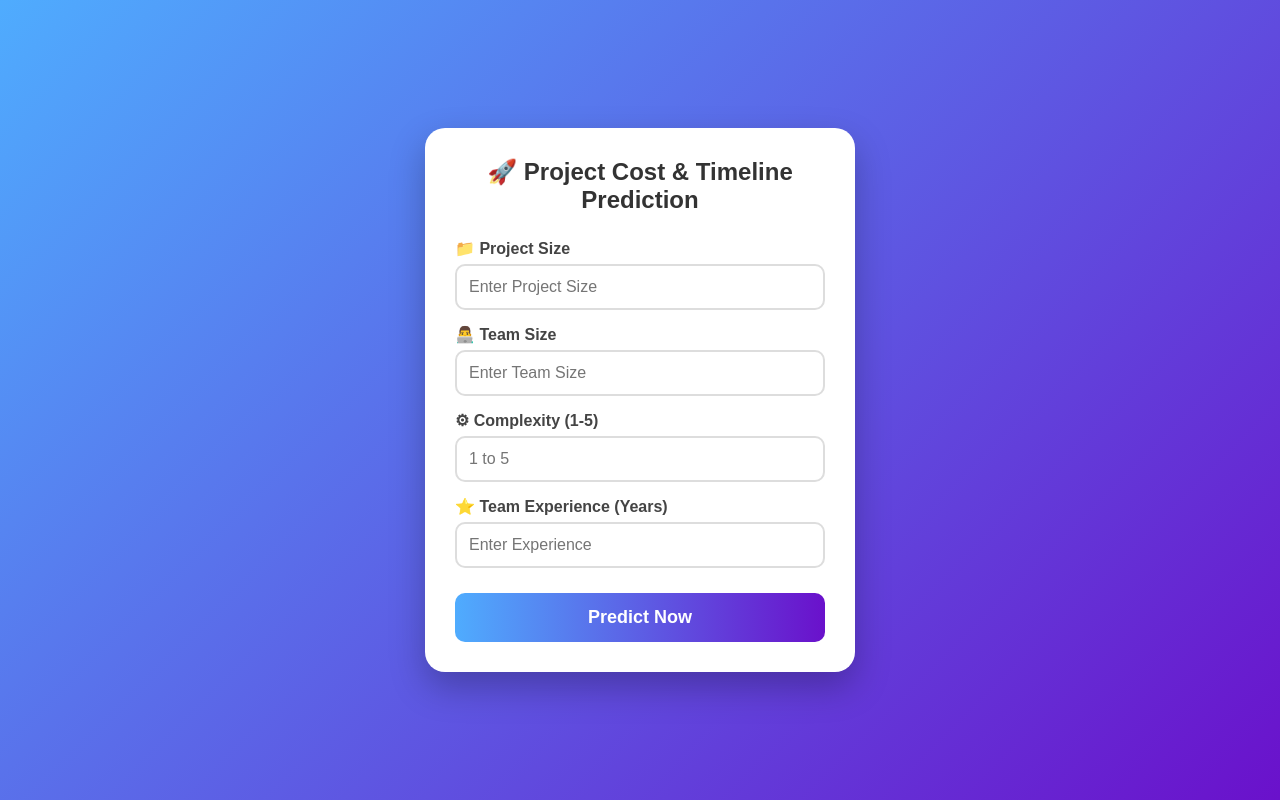
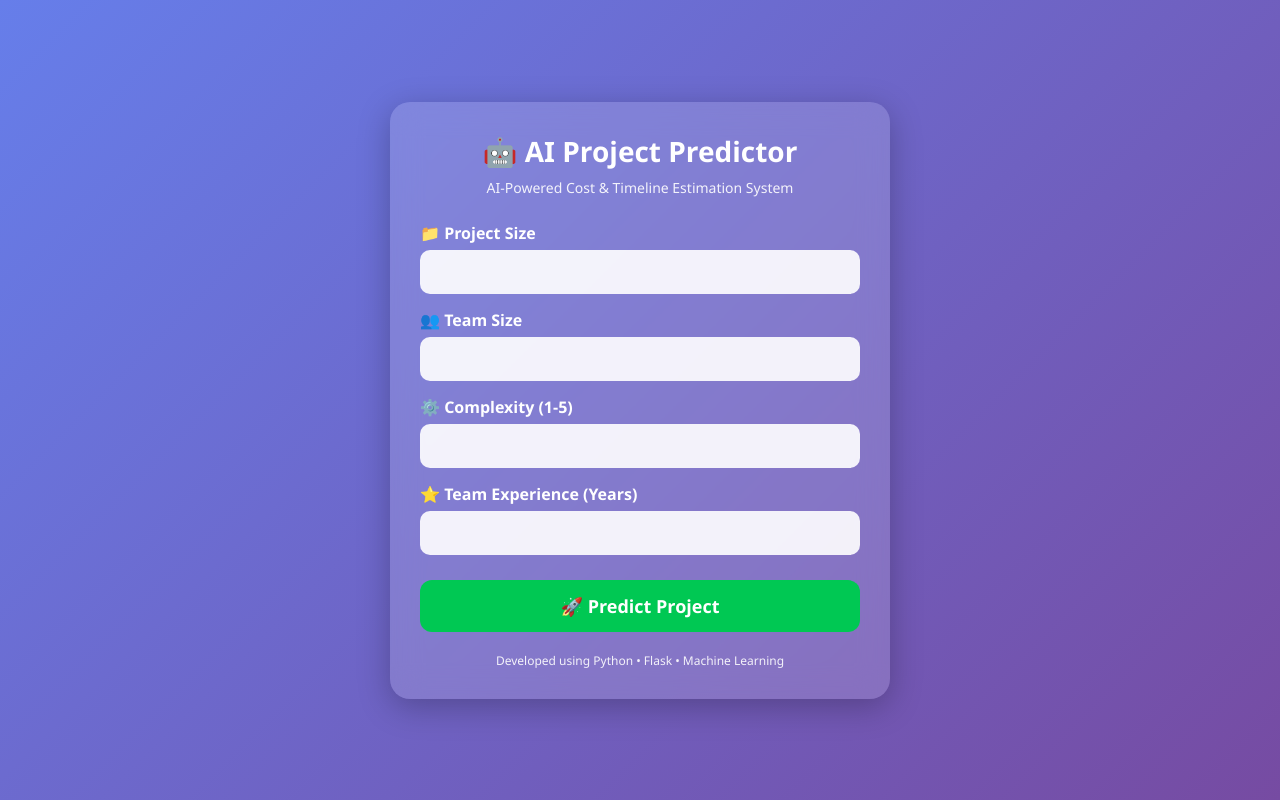
Before and after one commit to dharanim70/Predicting-Project-Cost-Timeline, a Flask app: page / in a window 1280 px wide. Run offline with Flask 3, Linux system fonts and the light colour scheme.

Commit message:
Update index.html

```diff
--- a/templates/index.html
+++ b/templates/index.html
@@ -3,7 +3,7 @@
 <head>
 <meta charset="UTF-8">
 <meta name="viewport" content="width=device-width, initial-scale=1.0">
-<title>Project Cost & Timeline Prediction</title>
+<title>AI Project Cost & Timeline Prediction</title>
 
 <style>
 
@@ -11,138 +11,145 @@
 margin:0;
 padding:0;
 box-sizing:border-box;
-font-family:Arial,sans-serif;
+font-family:'Segoe UI',sans-serif;
 }
 
 body{
-background:linear-gradient(135deg,#4facfe,#6a11cb);
+background:linear-gradient(135deg,#667eea,#764ba2);
+min-height:100vh;
 display:flex;
 justify-content:center;
 align-items:center;
-min-height:100vh;
 padding:20px;
 }
 
 .container{
-background:#fff;
 width:100%;
-max-width:430px;
+max-width:500px;
+background:rgba(255,255,255,0.15);
+backdrop-filter:blur(15px);
 padding:30px;
 border-radius:20px;
-box-shadow:0 15px 35px rgba(0,0,0,0.25);
+box-shadow:0 8px 32px rgba(0,0,0,0.25);
+color:white;
 }
 
-h2{
+.header{
 text-align:center;
-color:#333;
 margin-bottom:25px;
 }
 
+.header h1{
+font-size:28px;
+margin-bottom:8px;
+}
+
+.header p{
+font-size:14px;
+opacity:0.9;
+}
+
 label{
-font-weight:bold;
 display:block;
 margin-top:15px;
 margin-bottom:6px;
-color:#444;
+font-weight:600;
 }
 
 input{
 width:100%;
 padding:12px;
-border:2px solid #ddd;
+border:none;
+outline:none;
 border-radius:10px;
-font-size:16px;
-outline:none;
-transition:.3s;
-}
-
-input:focus{
-border-color:#6a11cb;
+font-size:15px;
+background:rgba(255,255,255,0.9);
 }
 
 button{
 width:100%;
+margin-top:25px;
 padding:14px;
-margin-top:25px;
-background:linear-gradient(90deg,#4facfe,#6a11cb);
 border:none;
-border-radius:10px;
+border-radius:12px;
+background:#00c853;
 color:white;
 font-size:18px;
 font-weight:bold;
 cursor:pointer;
-transition:.3s;
+transition:0.3s;
 }
 
 button:hover{
-transform:scale(1.03);
+transform:translateY(-2px);
 }
 
 .result{
 margin-top:25px;
-padding:18px;
+padding:15px;
+border-radius:15px;
+background:white;
+color:#333;
+}
+
+.cost-card{
+background:#e8f5e9;
+padding:15px;
 border-radius:12px;
-background:#f5f5f5;
+margin-top:10px;
 text-align:center;
 }
 
-.cost{
-background:#d4edda;
-color:#155724;
-padding:12px;
-margin-top:12px;
-border-radius:10px;
-font-size:18px;
-font-weight:bold;
-}
-
-.time{
-background:#d1ecf1;
-color:#0c5460;
-padding:12px;
-margin-top:12px;
-border-radius:10px;
-font-size:18px;
-font-weight:bold;
+.time-card{
+background:#e3f2fd;
+padding:15px;
+border-radius:12px;
+margin-top:10px;
+text-align:center;
 }
 
 .error{
 margin-top:20px;
+background:#ffebee;
+color:#c62828;
 padding:12px;
-background:#f8d7da;
-color:#721c24;
 border-radius:10px;
 text-align:center;
 }
 
+.footer{
+text-align:center;
+margin-top:20px;
+font-size:12px;
+opacity:0.9;
+}
 </style>
-
 </head>
-
 <body>
 
 <div class="container">
 
-<h2>🚀 Project Cost & Timeline Prediction</h2>
+<div class="header">
+<h1>🤖 AI Project Predictor</h1>
+<p>AI-Powered Cost & Timeline Estimation System</p>
+</div>
 
 <form action="/predict" method="POST">
 
 <label>📁 Project Size</label>
-<input type="number" name="project_size" placeholder="Enter Project Size" required>
+<input type="number" name="project_size" required>
 
-<label>👨‍💻 Team Size</label>
-<input type="number" name="team_size" placeholder="Enter Team Size" required>
+<label>👥 Team Size</label>
+<input type="number" name="team_size" required>
 
-<label>⚙ Complexity (1-5)</label>
-<input type="number" name="complexity" min="1" max="5" placeholder="1 to 5" required>
+<label>⚙️ Complexity (1-5)</label>
+<input type="number" name="complexity" min="1" max="5" required>
 
 <label>⭐ Team Experience (Years)</label>
-<input type="number" name="experience" placeholder="Enter Experience" required>
+<input type="number" name="experience" required>
 
-<button type="submit">Predict Now</button>
-
+<button type="submit">🚀 Predict Project</button>
 </form>
-
 {% if error %}
 <div class="error">
 {{ error }}
@@ -150,22 +157,28 @@ text-align:center;
 {% endif %}
 
 {% if has_result %}
+
 <div class="result">
 
-<h3>✅ Prediction Result</h3>
+<h2 style="text-align:center;color:#333;">✅ Prediction Result</h2>
 
-<div class="cost">
-💰 Estimated Cost<br>
-₹ {{ cost }}
+<div class="cost-card">
+<h3>💰 Estimated Project Cost</h3>
+<h2 style="color:green;">₹ {{ cost }}</h2>
 </div>
 
-<div class="time">
-📅 Estimated Timeline<br>
-{{ timeline }} Days
+<div class="time-card">
+<h3>📅 Estimated Timeline</h3>
+<h2 style="color:#1565c0;">{{ timeline }} Days</h2>
 </div>
 
 </div>
+
 {% endif %}
+
+<div class="footer">
+<p>Developed using Python • Flask • Machine Learning</p>
+</div>
 
 </div>
 
```
